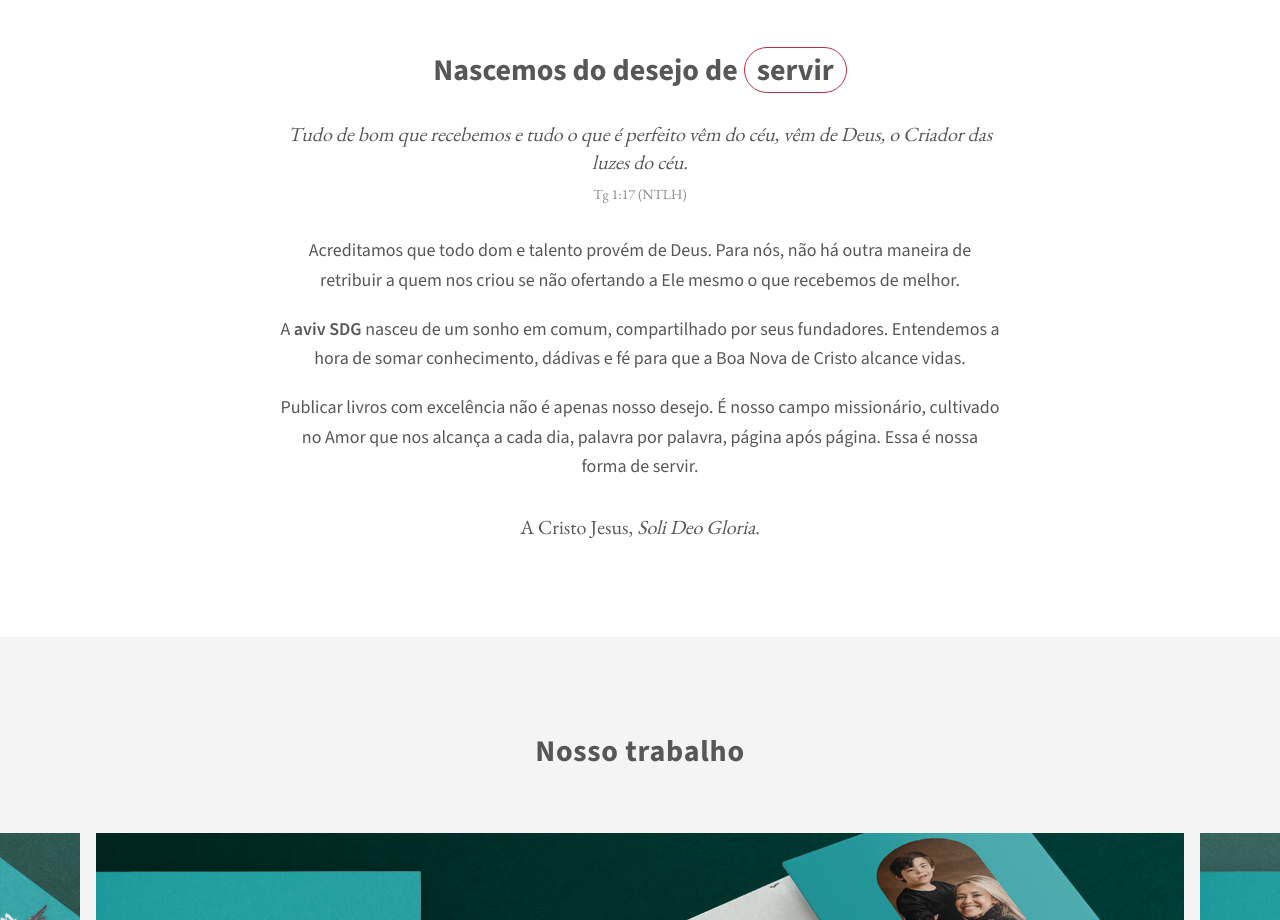
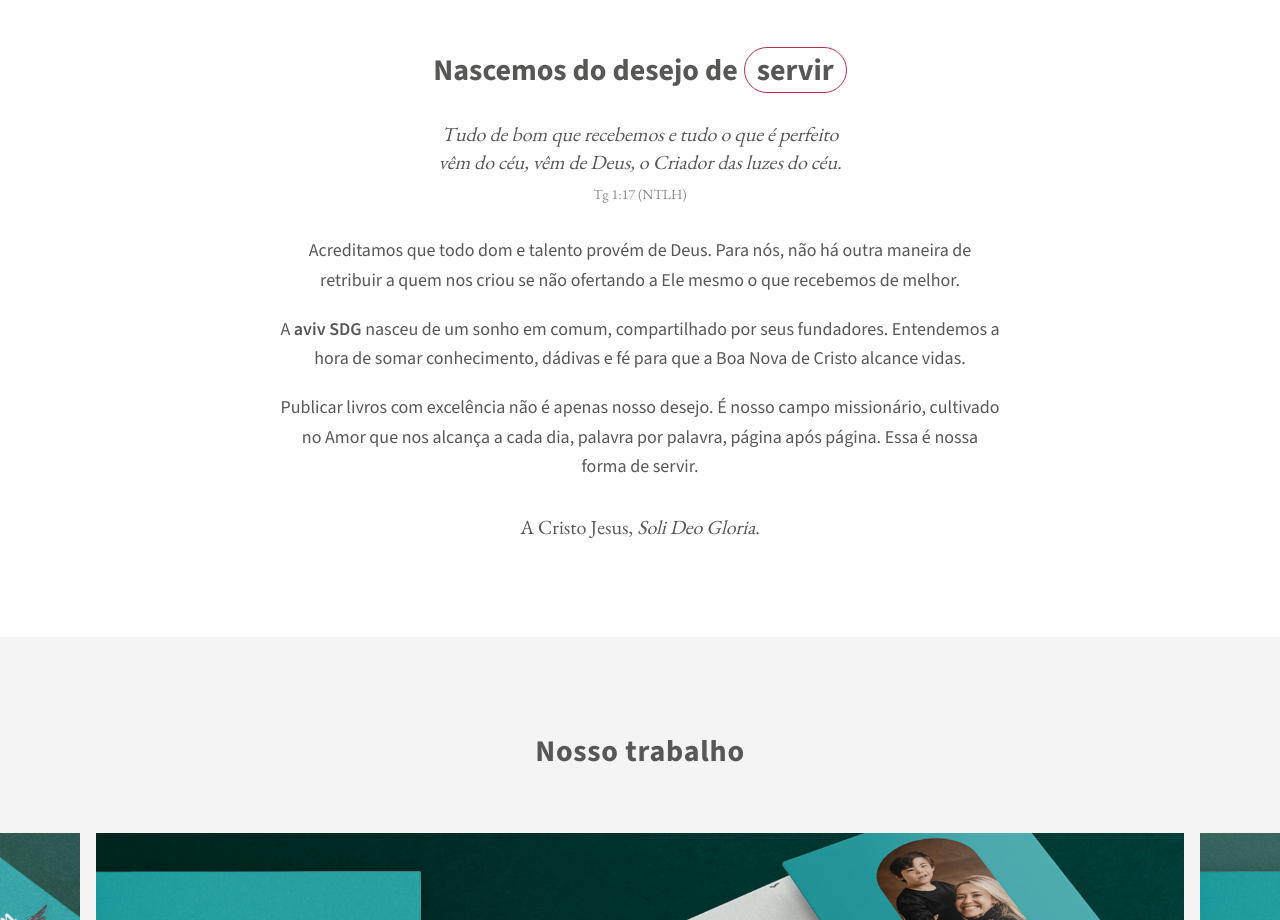
Before and after one commit to tulio-vieira/aviv-landing-page, a Next.js app: page / in a window 1280 px wide. Shown: the part 800-1720 px from the top of the page. Built offline with nearby package versions, Linux system fonts and the light colour scheme.

Commit message:
adjust width of bible citation paragraph

```diff
--- a/src/components/Sobre.tsx
+++ b/src/components/Sobre.tsx
@@ -9,7 +9,7 @@ export function Sobre() {
       </h2>
 
       <blockquote className="mt-8">
-        <p className="font-serif text-lg italic text-graphite sm:text-xl">
+        <p className="font-serif text-lg italic text-graphite sm:text-xl" style={{maxWidth: "60%", margin: "auto"}}>
           Tudo de bom que recebemos e tudo o que é perfeito vêm do céu,
           vêm de Deus, o Criador das luzes do céu.
         </p>
```
